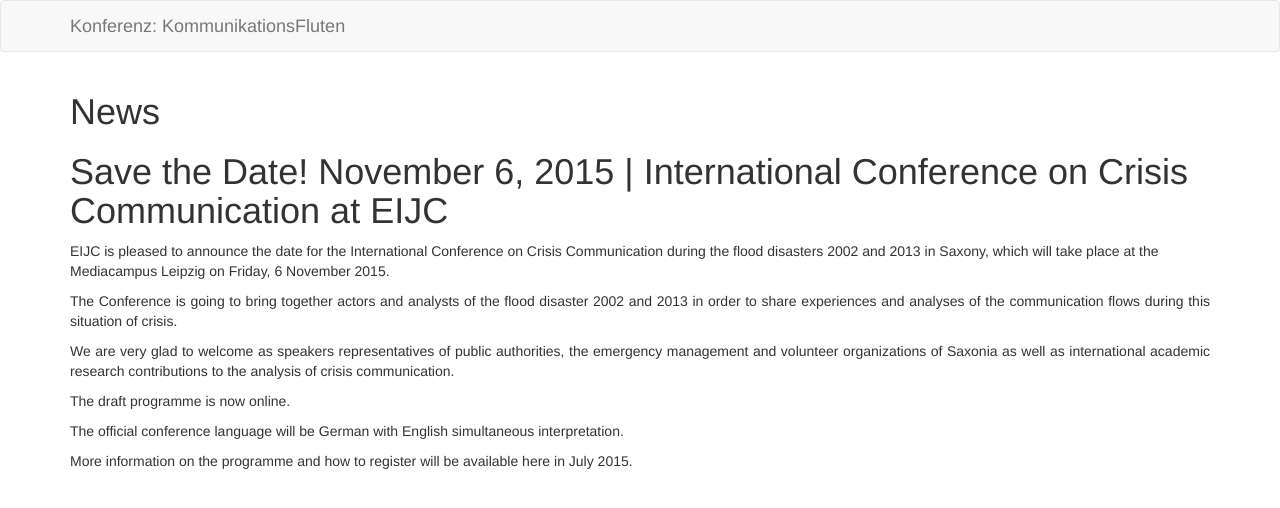
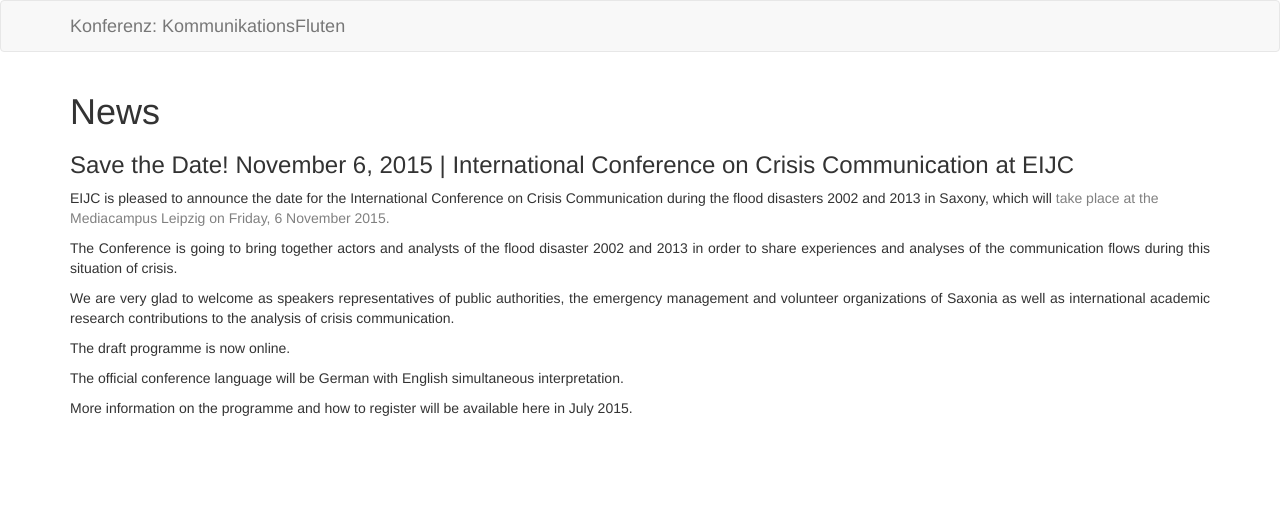
Before and after one commit to susedev/test, a Jekyll site: the page built from conference-communication-floods.html, in a window 1280 px wide. Shown: the top 508 px of the page. Built offline with Jekyll 4.4.1, drawn with Linux system fonts in a browser that asks for light colours.

Commit message:
Edit from JekyllCMS

```diff
--- a/conference-communication-floods.html
+++ b/conference-communication-floods.html
@@ -1,9 +1,9 @@
 ---
 title: News
 ---
-<h1 class="post-title single">Save the Date! November 6, 2015 | International Conference on Crisis Communication at EIJC</h1>
+<h3 class="post-title single">Save the Date! November 6, 2015 | International Conference on Crisis Communication at EIJC</h3>
 
-<p>EIJC is pleased to announce the date for the International Conference on Crisis Communication during the flood disasters 2002 and 2013 in Saxony, which will take place at the Mediacampus Leipzig on Friday, 6 November 2015.</p>
+<p>EIJC is pleased to announce the date for the International Conference on Crisis Communication during the flood disasters 2002 and 2013 in Saxony, which will <span style="color:#808080;">take place at the Mediacampus Leipzig on Friday, 6 November 2015.</span></p>
 
 <p style="text-align: justify;">The Conference is going to bring together actors and analysts of the flood disaster 2002 and 2013 in order to share experiences and analyses of the communication flows during this situation of crisis.</p>
 
```
